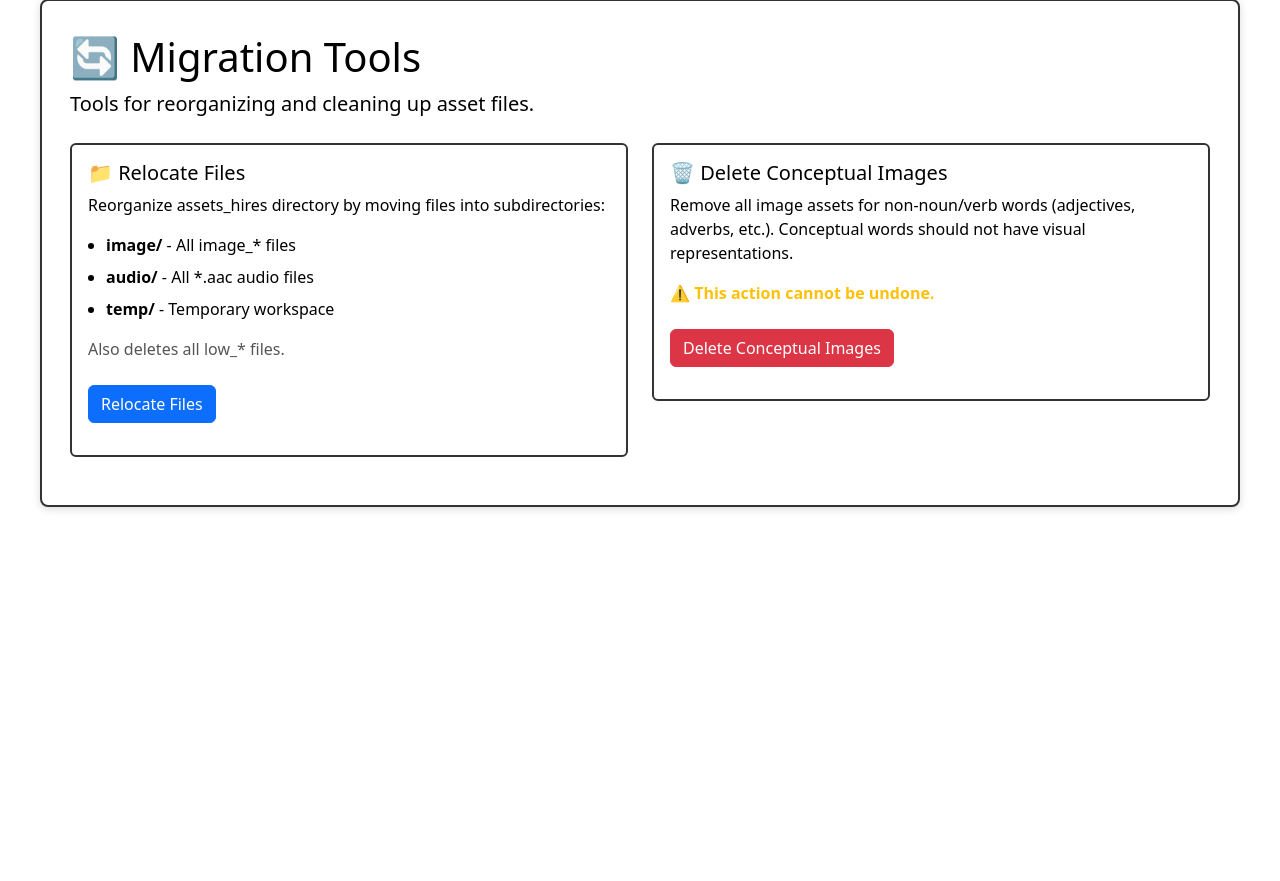
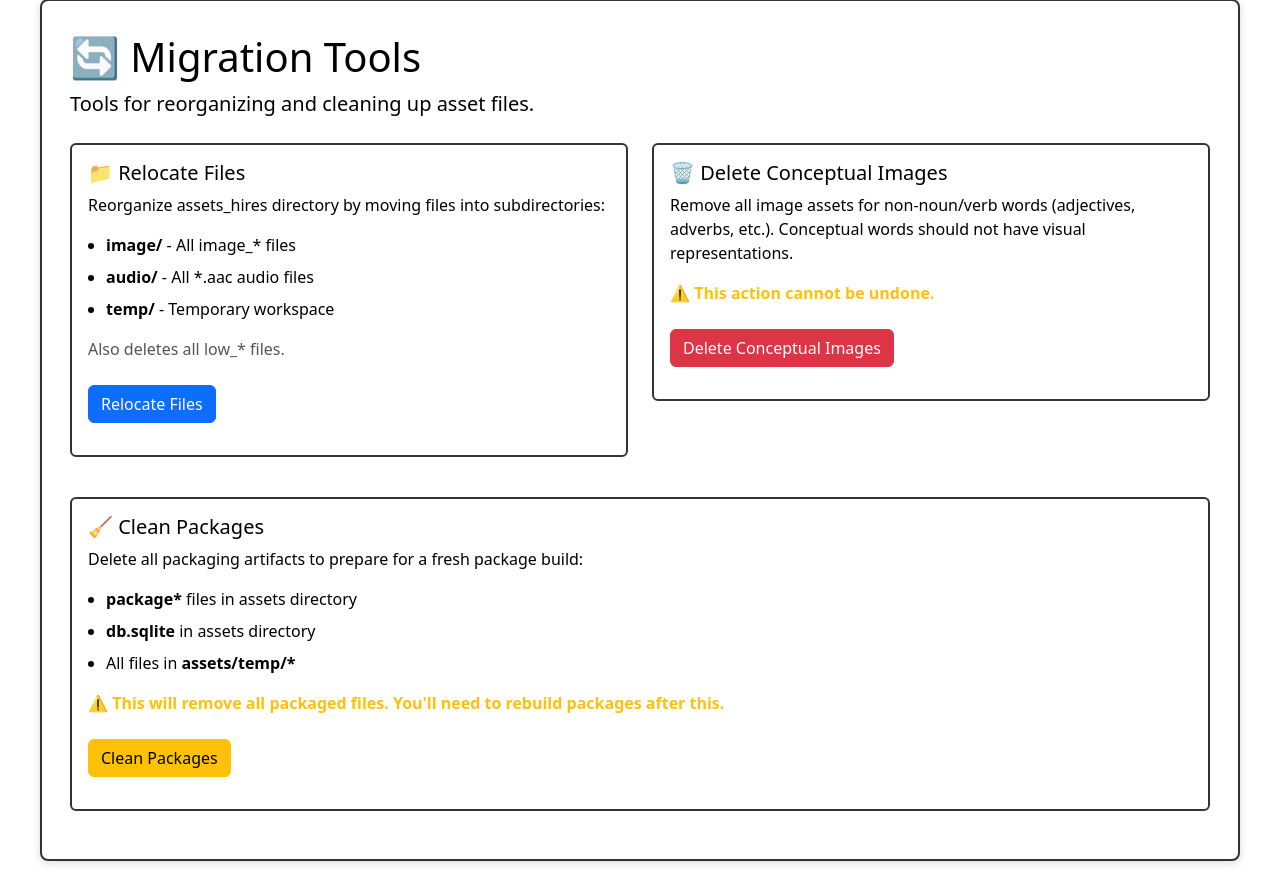
Before and after one commit to jeffmcneely/honeyspeak-builder, a Flask app: page /moderator/migration in a window 1280 px wide. Shown: the part 121-1002 px from the top of the page. Before the commit the page ends 632 px from the top, so only its background shows below. Run offline with Flask 3, Linux system fonts and the light colour scheme; some libraries are stand-ins or nearby versions.

Commit message:
clean package

```diff
--- a/scripts/templates/migration.html
+++ b/scripts/templates/migration.html
@@ -44,6 +44,30 @@
             Delete Conceptual Images
           </button>
           <div id="deleteResult" class="mt-3"></div>
+        </div>
+      </div>
+    </div>
+  </div>
+
+  <div class="row mt-4">
+    <div class="col-md-12">
+      <div class="card mb-3">
+        <div class="card-body">
+          <h5 class="card-title">🧹 Clean Packages</h5>
+          <p class="card-text">
+            Delete all packaging artifacts to prepare for a fresh package build:
+          </p>
+          <ul>
+            <li><strong>package*</strong> files in assets directory</li>
+            <li><strong>db.sqlite</strong> in assets directory</li>
+            <li>All files in <strong>assets/temp/*</strong></li>
+          </ul>
+          <p class="text-warning"><strong>⚠️ This will remove all packaged files. You'll need to rebuild packages after this.</strong></p>
+          <button id="cleanPackagesBtn" class="btn btn-warning">
+            <span class="spinner-border spinner-border-sm d-none" role="status" id="cleanSpinner"></span>
+            Clean Packages
+          </button>
+          <div id="cleanResult" class="mt-3"></div>
         </div>
       </div>
     </div>
@@ -174,6 +198,65 @@ $(document).ready(function() {
       }
     });
   });
+
+  // Clean Packages handler
+  $('#cleanPackagesBtn').on('click', function(e) {
+    e.preventDefault();
+
+    if (!confirm('Clean all packaging artifacts?\n\nThis will delete:\n- All package* files\n- db.sqlite in assets directory\n- All files in assets/temp/*\n\n⚠️ You will need to rebuild packages after this.\n\nContinue?')) {
+      return;
+    }
+
+    const $btn = $(this);
+    const $spinner = $('#cleanSpinner');
+    const $result = $('#cleanResult');
+
+    // Disable button and show spinner
+    $btn.prop('disabled', true);
+    $spinner.removeClass('d-none');
+    $result.html('');
+
+    $.ajax({
+      url: '/moderator/api/clean-packages',
+      method: 'POST',
+      success: function(response) {
+        $btn.prop('disabled', false);
+        $spinner.addClass('d-none');
+
+        if (response.ok) {
+          $result.html(`
+            <div class="alert alert-success">
+              <strong>Task Started!</strong><br>
+              Task ID: <code>${response.task_id}</code><br>
+              <small>Check <a href="/celery_status">Celery Status</a> for progress.</small>
+            </div>
+          `);
+        } else {
+          $result.html(`
+            <div class="alert alert-danger">
+              <strong>Error:</strong> ${response.error || 'Unknown error'}
+            </div>
+          `);
+        }
+      },
+      error: function(xhr) {
+        $btn.prop('disabled', false);
+        $spinner.addClass('d-none');
+
+        let errorMsg = 'Request failed';
+        try {
+          const response = JSON.parse(xhr.responseText);
+          errorMsg = response.error || errorMsg;
+        } catch (e) {}
+
+        $result.html(`
+          <div class="alert alert-danger">
+            <strong>Error:</strong> ${errorMsg}
+          </div>
+        `);
+      }
+    });
+  });
 });
 </script>
 {% endblock %}
```
